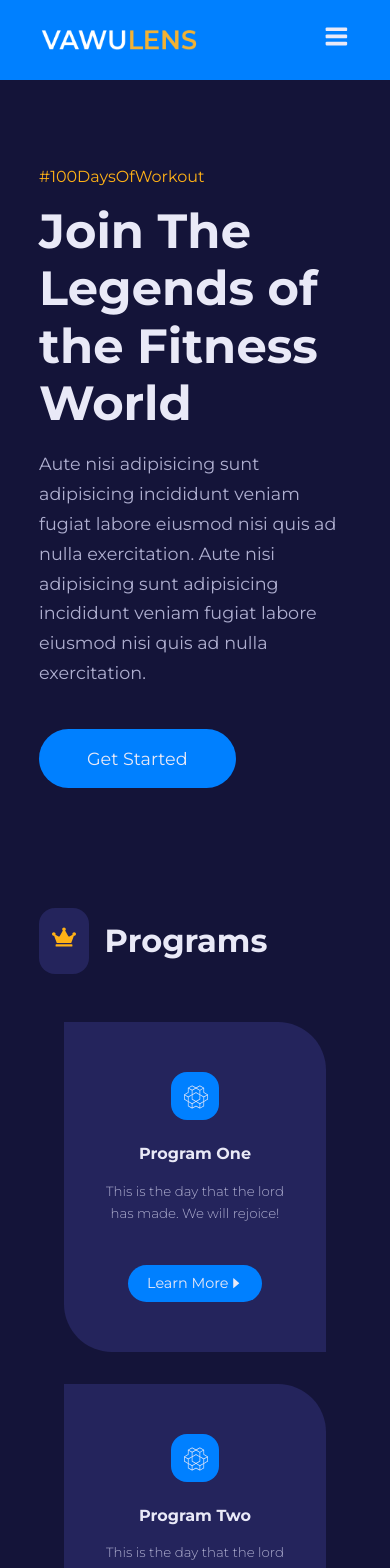
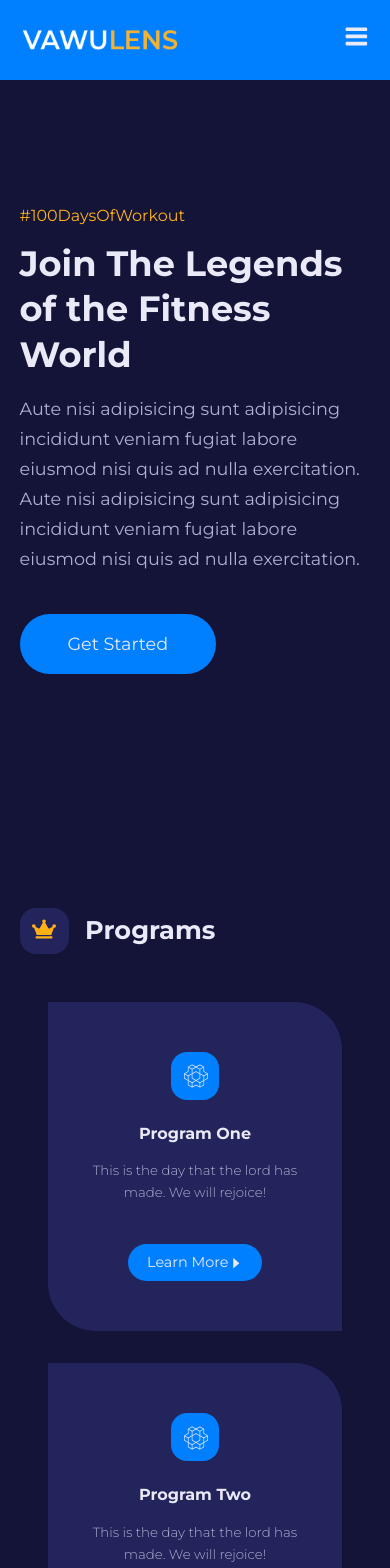
Before and after one commit to szakeerfu/gymwebsiteweb, a React (Create React App) app: page / in a window 390 px wide. Shown: the top 1568 px of the page. Built offline with nearby package versions, Linux system fonts and the light colour scheme.

Commit message:
add meadia queries for medium and small screens

```diff
--- a/src/index.css
+++ b/src/index.css
@@ -110,7 +110,7 @@
 
 .section__head span {
     background: var(--color-gray-500);
-    padding: 0.8rem;
+    padding: 0.3rem 0.8rem 0;
     border-radius: 1rem;
     color: var(--color-secondary);
     font-size: 1.5rem;
@@ -156,3 +156,26 @@
     display: block;
     font-weight: 300;
 }
+
+/******************** MEADIA QUERIES (medium screens) ********************/
+@media screen and (max-width: 1024px) {
+    .container {
+        width: var(--container-width-md);
+    }
+
+    h1 {
+        font-size: 2rem;
+    }
+
+    h2 {
+        font-size: 1.6rem;
+    }
+}
+
+/******************** MEADIA QUERIES (small screens) ********************/
+@media screen and (max-width: 600px) {
+    h1 {
+        font-size: 2.2rem;
+        line-height: 1.3;
+    }
+}
```
